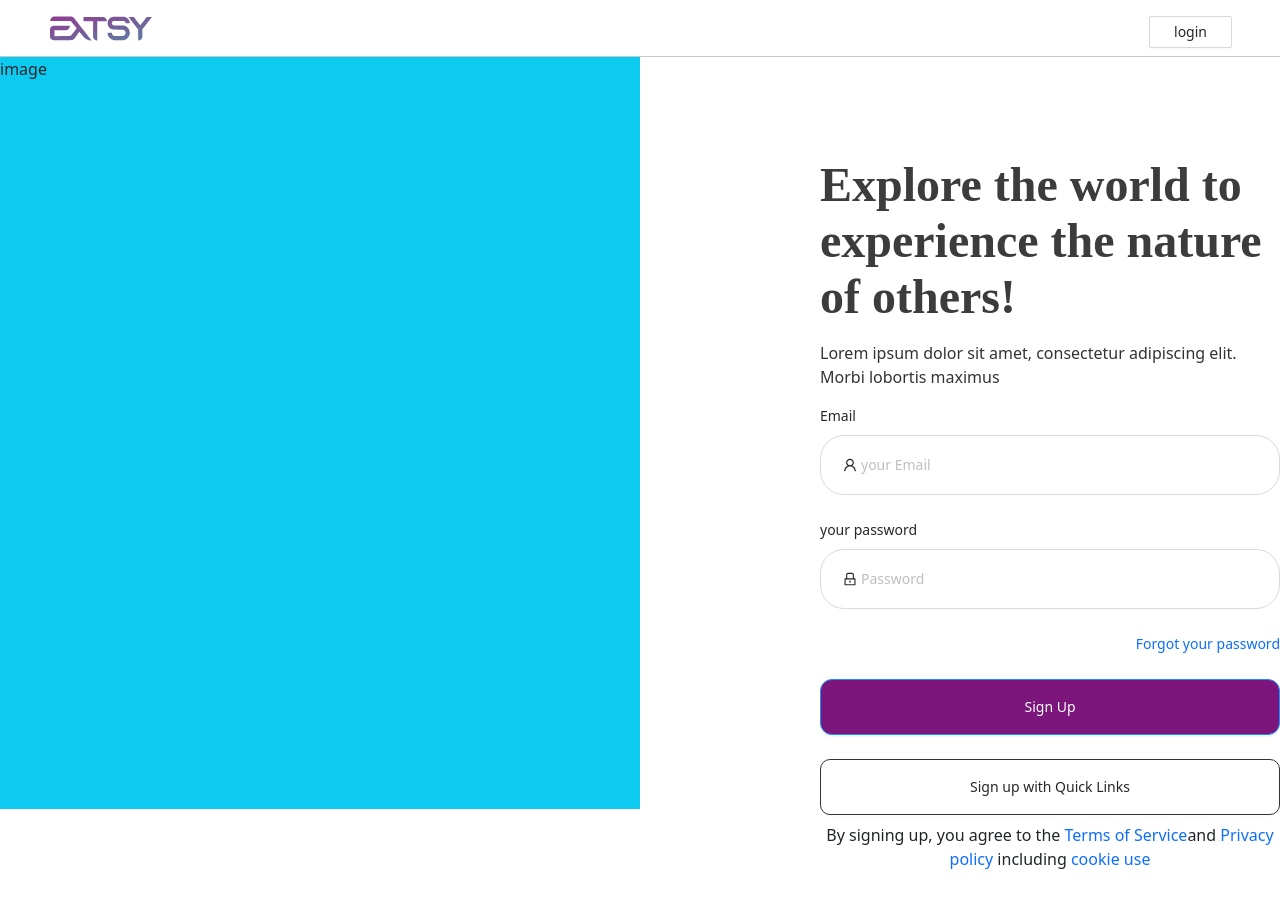
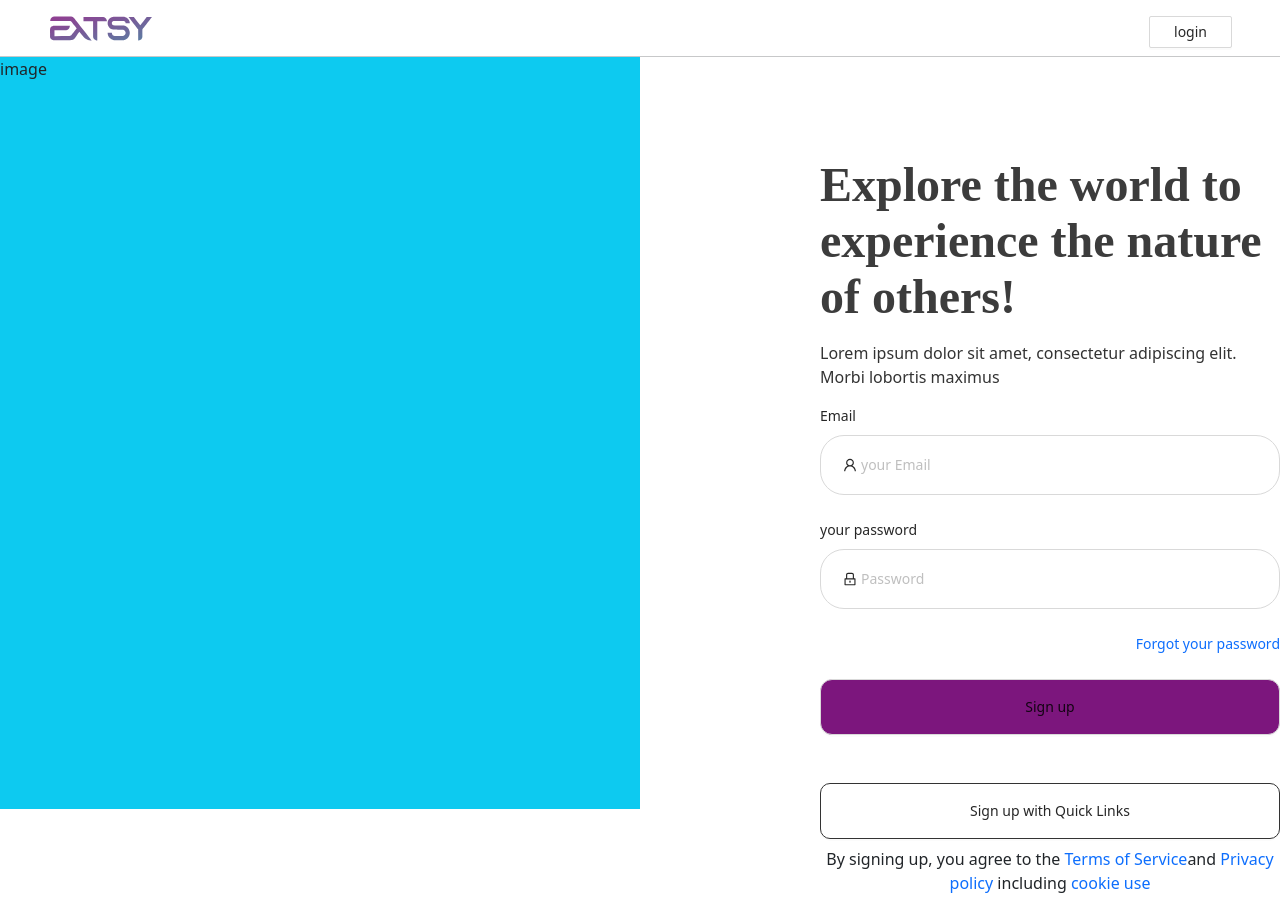
Before and after one commit to Mohid123/Extsy-Web, a React (Create React App) app: page /auth/signup2 in a window 1280 px wide. Before the commit the page ends 887 px from the top, so only its background shows below. Built offline with nearby package versions, Linux system fonts and the light colour scheme.

Commit message:
buttons component added

```diff
--- a/src/assets/scss/index.scss
+++ b/src/assets/scss/index.scss
@@ -34,28 +34,20 @@ a{
    .ant-input{
     background: none!important;
    }
-   .login-form-button{
-    width: 300px;
-    height: 46px;
-
-    /* Primary */
-
-    background: $primary-color;
+   .primaryButton{
     border-radius: 12px;
 
    }
-   .loginBtn{
-    width: 335px;
-height: 60px;
-    background: #FFFFFF;
-border: 1px solid #333333;
-border-radius: 10px;
-   }
+
 //    sign up page scss
 .signUpSection{
     height: 94vh;
 }
-.signUpPara{
+
+.signUpSection2{
+    width: 460px;
+   padding: 100px 180px 0 180px;
+   &__signUpPara{
     width: 460px;
 height: 168px;
     font-family: 'Poppins';
@@ -70,56 +62,33 @@ align-items: center;
 
 color: #3C3C3C;
 }
-.signUpPara2{
+&__signUpPara2{
     width: 460px;
     color:#333333 ;
 }
-.signUpSection2{
-    width: 460px;
-   padding: 100px 180px 0 180px;
+
 }
- .signUpBtn{
-    width: 458px;
-    height: 65px;
-    background: #FFFFFF;
+ .whiteBtn{
+
 border: 1px solid #333333;
 border-radius: 10px;
    }
    .formLabelSignUp{
     width: 458px !important;
 }
-.signUp-form-button{
-    width: 460px;
-height: 56px;
 
-/* Primary */
-
-background:$primary-color;
-border-radius: 12px;
-}
 .signUpFooter{
-    margin-top: 125px!important;
-    width: 458px;
-    font-family: 'Poppins';
+ margin-top: 125px!important;
+ width: 458px;
+font-family: 'Poppins';
 font-style: normal;
 font-weight: 400;
 font-size: 14px;
 line-height: 21px;
 /* identical to box height */
-
-
 color: #666666;
 
 }
 .signUpFormLabel{
      width: 460px !important;
 }
-.signUpBtnWhite{
-
-    width: 460px;
-    height: 56px;
-        background: #FFFFFF;
-    border: 1px solid #333333;
-    border-radius: 10px;
-
-}
--- /dev/null
+++ b/src/components/PrimaryButton.tsx
@@ -0,0 +1,17 @@
+import { Button } from "antd";
+
+type ButtonProp={
+    text:string;
+    height:string
+    width:string;
+    background:string
+}
+const PrimaryButton = ({text,height,width,background}:ButtonProp) => {
+    return (
+        <Button  htmlType="submit" className="primaryButton"  style={{height:height,width:width,background:background}}>
+       {text}
+      </Button>
+     );
+}
+
+export default PrimaryButton;
--- a/src/components/WhiteButton.tsx
+++ b/src/components/WhiteButton.tsx
@@ -3,13 +3,16 @@ import { Button } from "antd";
 type ButtonProp={
     url:string;
     text:string;
+    height:string
+    width:string;
+    background:string
 }
 
-const WhiteButton = ({url,text}:ButtonProp) => {
+const WhiteButton = ({url,text,height,width,background}:ButtonProp) => {
     console.log(url)
     return (
-        <Button  className="signUpBtn mt-4">
-        <img src={url}  className="me-3"/> {text}
+        <Button  className="whiteBtn mt-4" style={{height:height,width:width,background:background}}>
+      {url? <img src={url}  className="me-3"/>:"" }{text}
         </Button>
      );
 }
--- a/src/views/auth/Login.tsx
+++ b/src/views/auth/Login.tsx
@@ -6,6 +6,8 @@ import logo from "../../assets/img/ExtsyLogo.svg"
 import apple from  "../../assets/img/apple.svg"
 import google from "../../assets/img/google.svg"
 import facebook from "../../assets/img/facebook.svg"
+import WhiteButton from "../../components/WhiteButton";
+import PrimaryButton from "../../components/PrimaryButton";
 const Login = () => {
     const [form] = Form.useForm();
     const [, forceUpdate] = useState({});
@@ -57,26 +59,17 @@ const Login = () => {
 
 
       <Form.Item>
-        <Button type="primary" htmlType="submit" className="login-form-button">
-          Log in
-        </Button>
-        {/* Or <a href="">register now!</a> */}
+        <PrimaryButton  text="Log in" height="46px" width="300px" background="#7C167D"/>
       </Form.Item>
     </Form>
     <div className=" formLabel d-flex m-auto justify-content-center">
     <hr  className="w-25 me-2"/>OR<hr  className=" ms-2 w-25"/>
     </div>
-    <Button  className="loginBtn mt-4">
-        <img src={facebook}  className="me-3"/>  Continue with Facebook
-        </Button>
+    <WhiteButton url="../assets/img/facebook.svg" text=" Continue with Facebook" height="60px" width="335px" background="#FFFFFF" />
+    <WhiteButton url="../../assets/img/google.svg" text=" Continue with Google"  height="60px" width="335px" background="#FFFFFF"/>
 
-        <Button  className="loginBtn mt-4">
-        <img src={google}  className="me-3"/>   Continue with Google
-        </Button>
+<WhiteButton url="../../assets/img/apple.svg" text="Continue with Apple" height="60px" width="335px" background="#FFFFFF"/>
 
-        <Button  className="loginBtn mt-4">
-        <img src={apple} className="me-3"/>   Continue with Apple
-        </Button>
         <p className="mt-5">Don't have an account? <a href="#">Sign up</a></p>
             </div>
         </div>
--- a/src/views/auth/SignUp.tsx
+++ b/src/views/auth/SignUp.tsx
@@ -5,6 +5,7 @@ import google from "../../assets/img/google.svg"
 import facebook from "../../assets/img/facebook.svg"
 import Header from "../../components/Header";
 import WhiteButton from "../../components/WhiteButton";
+import PrimaryButton from "../../components/PrimaryButton";
 const SignUp = () => {
     return (
         <div>
@@ -13,23 +14,24 @@ const SignUp = () => {
         <div className="d-flex">
             <div className="w-50 bg-info signUpSection">image</div>
             <div className="w-50 signUpSection2">
-                <p className="signUpPara">Explore the world to experience the nature of others!</p>
-                <p className="signUpPara2">Lorem ipsum dolor sit amet, consectetur adipiscing elit. Morbi lobortis maximus</p>
+                <p className="signUpSection2__signUpPara">Explore the world to experience the nature of others!</p>
+                <p className="signUpSection2__signUpPara2">Lorem ipsum dolor sit amet, consectetur adipiscing elit. Morbi lobortis maximus</p>
                 {/* <Button  className="signUpBtn mt-4">
         <img src={facebook}  className="me-3"/>  Continue with Facebook
         </Button> */}
-        <WhiteButton url="../assets/img/facebook.svg" text=" Continue with Facebook"/>
+        <WhiteButton url="../assets/img/facebook.svg" text=" Continue with Facebook" height="65px" width="458px" background="#FFFFFF" />
 
-        <WhiteButton url="../../assets/img/google.svg" text=" Continue with Google"/>
+        <WhiteButton url="../../assets/img/google.svg" text=" Continue with Google"  height="65px" width="458px" background="#FFFFFF"/>
 
-        <WhiteButton url="../../assets/img/apple.svg" text="Continue with Apple"/>
+        <WhiteButton url="../../assets/img/apple.svg" text="Continue with Apple" height="65px" width="458px" background="#FFFFFF"/>
 
         <div className="formLabelSignUp d-flex justify-content-center  mt-3">
     <hr  className="w-25 me-2"/>OR<hr  className=" ms-2 w-25"/>
     </div>
-    <Button type="primary" htmlType="submit" className="signUp-form-button">
+    <PrimaryButton   text= "Sign up" height="56px" width="460px" background="#7C167D"/>
+    {/* <Button type="primary" htmlType="submit" className="signUp-form-button">
          Sign up
-        </Button>
+        </Button> */}
         <div className="d-flex justify-content-between signUpFooter">
             <p>About</p>
             <p>Language</p>
--- a/src/views/auth/SignUpUsingEmail.tsx
+++ b/src/views/auth/SignUpUsingEmail.tsx
@@ -1,6 +1,8 @@
 import { UserOutlined,LockOutlined } from "@ant-design/icons";
 import { Form,Input,Button } from "antd";
 import Header from "../../components/Header";
+import PrimaryButton from "../../components/PrimaryButton";
+import WhiteButton from "../../components/WhiteButton";
 const SignUpUsingEmail = () => {
     return (
         <div>
@@ -9,8 +11,8 @@ const SignUpUsingEmail = () => {
         <div className="d-flex">
             <div className="w-50 bg-info signUpSection">image</div>
             <div className="w-50 signUpSection2">
-                <p className="signUpPara">Explore the world to experience the nature of others!</p>
-                <p className="signUpPara2">Lorem ipsum dolor sit amet, consectetur adipiscing elit. Morbi lobortis maximus</p>
+                <p className="signUpSection2__signUpPara">Explore the world to experience the nature of others!</p>
+                <p className="signUpSection2__signUpPara2">Lorem ipsum dolor sit amet, consectetur adipiscing elit. Morbi lobortis maximus</p>
 
 
     <Form
@@ -52,15 +54,10 @@ const SignUpUsingEmail = () => {
 
 
       <Form.Item>
-        <Button type="primary" htmlType="submit" className="signUp-form-button">
-         Sign Up
-        </Button>
-        {/* Or <a href="">register now!</a> */}
+      <PrimaryButton  text= "Sign up" height="56px" width="460px" background="#7C167D"/>
       </Form.Item>
     </Form>
-    <Button htmlType="submit" className="signUpBtnWhite">
-         Sign up with Quick Links
-        </Button>
+    <WhiteButton url=""  text="  Sign up with Quick Links" height="56px" width="460px" background="#FFFFFF" />
       <p className="text-center mt-2" style={{width:"460px"}}>By signing up, you agree to the <a href="#">Terms of Service</a>and <a href="#">Privacy policy </a>including <a href="#">cookie use</a></p>
             </div>
         </div>
```
